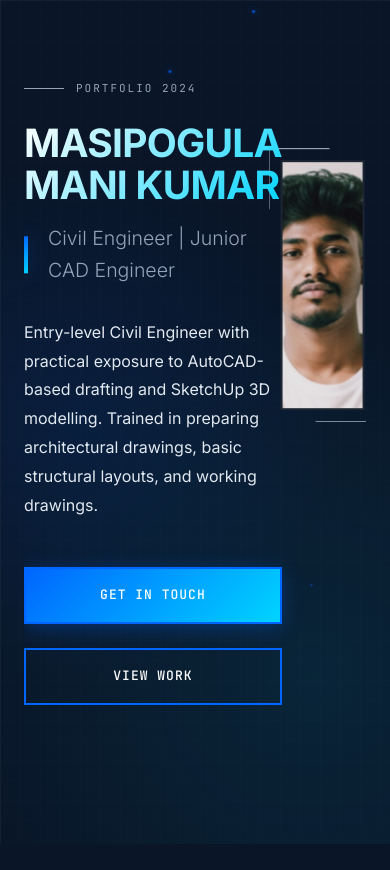
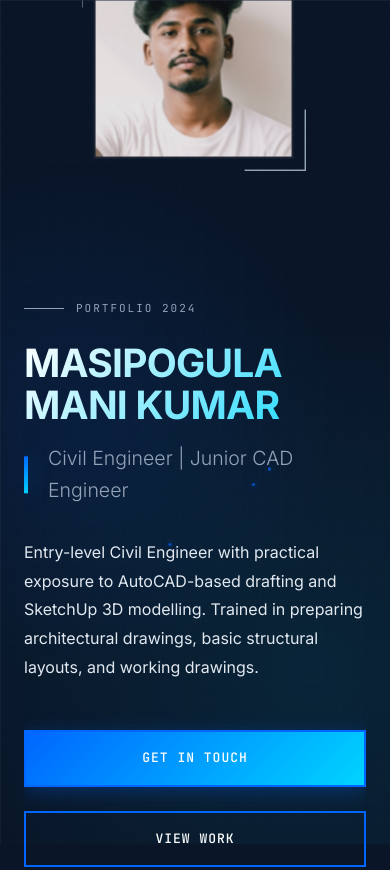
Before and after one commit to masipogulamani123-coder/Portfolio, a plain HTML site: page index.html in a window 390 px wide. Shown: the top 870 px of the page. Drawn offline with Linux system fonts and the light colour scheme.

Commit message:
Update index.html

```diff
--- a/index.html
+++ b/index.html
@@ -414,15 +414,25 @@
         }
 
         @media (max-width: 768px) {
-            .profile-image-container {
-                width: 250px;
-                height: 250px;
-                margin: 40px auto 0;
+            .hero {
+                min-height: auto;
+                padding: 60px 0 60px;
+                flex-direction: column-reverse;
+                align-items: stretch;
             }
 
-            .hero {
-                min-height: auto;
-                padding: 80px 0 60px;
+            .profile-image-container {
+                width: 200px;
+                height: 200px;
+                margin: 0 auto 40px;
+                position: relative;
+                right: auto;
+                top: auto;
+                transform: none;
+            }
+
+            .hero-content {
+                max-width: 100%;
             }
 
             .hero-name {
```
